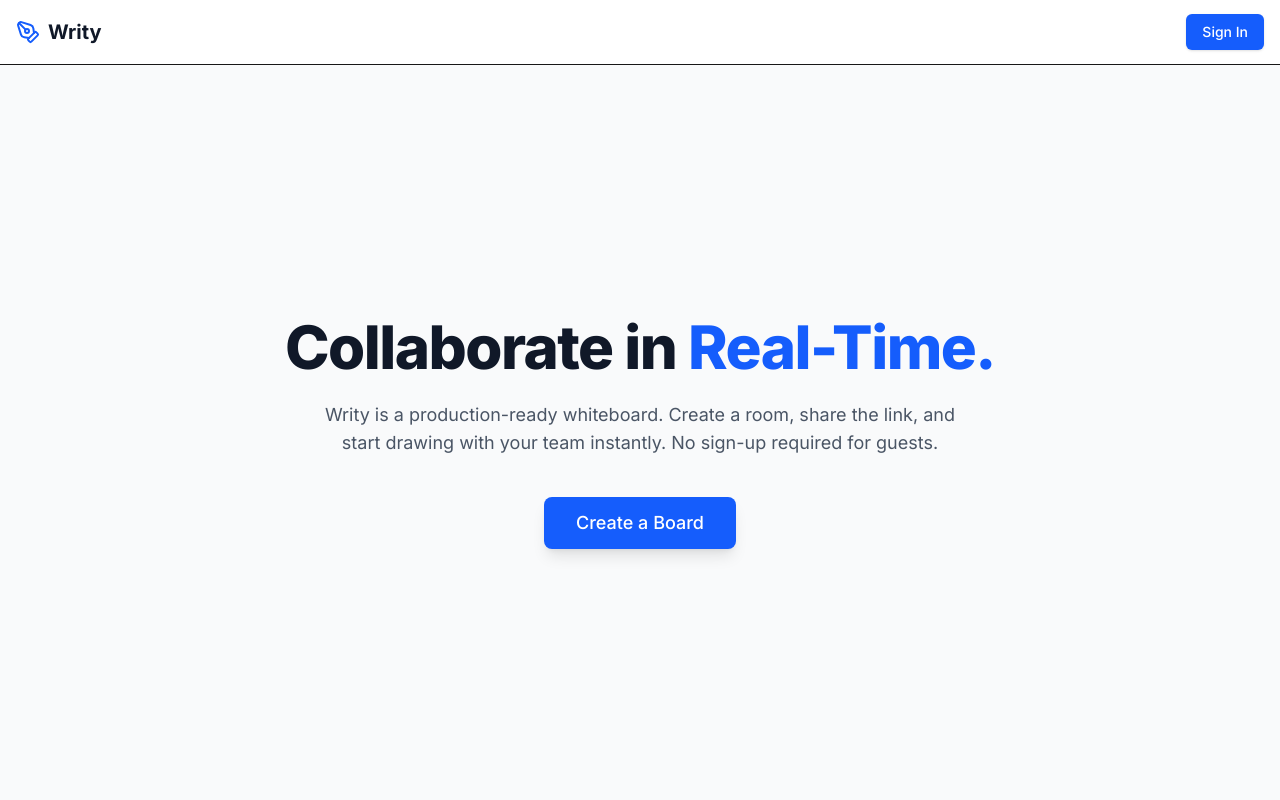
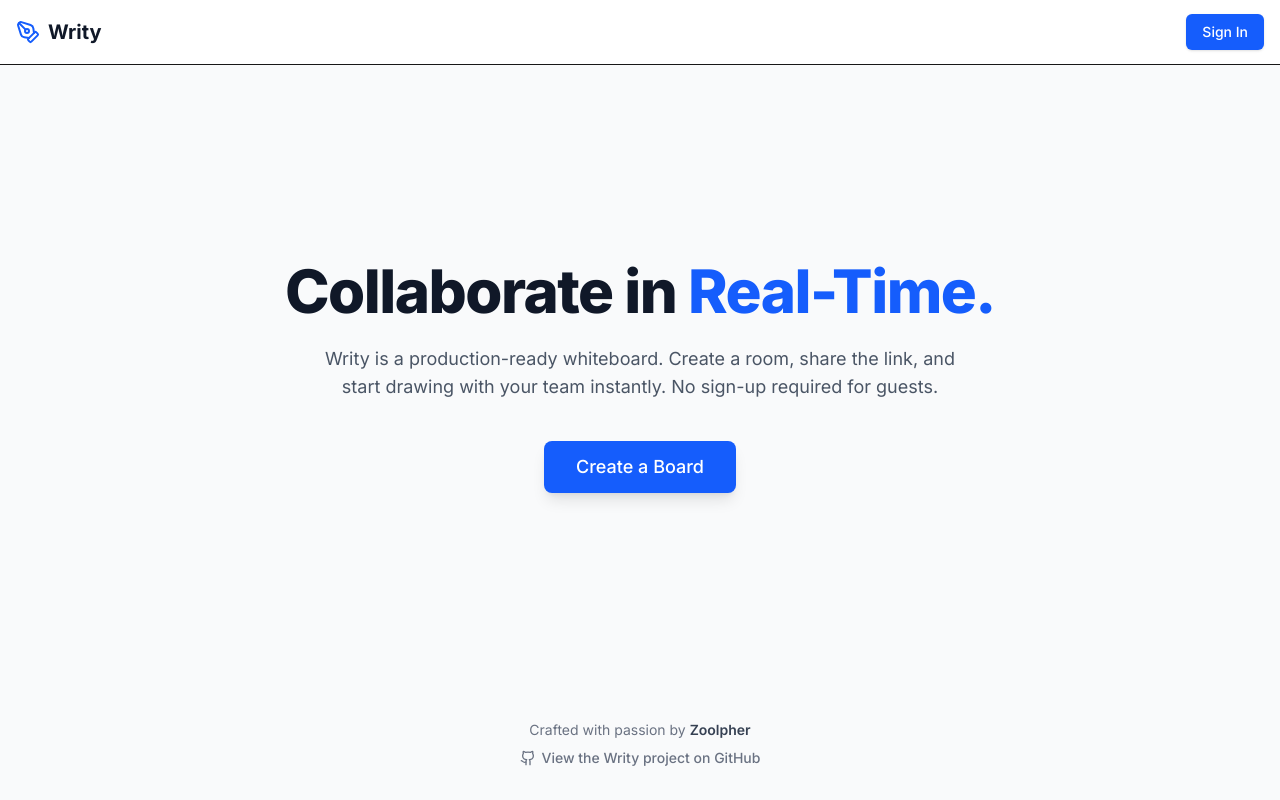
Before and after one commit to zoolpher/writy, a Next.js app: page / in a window 1280 px wide. Built offline with nearby package versions, Linux system fonts and the light colour scheme; no server answers.

Commit message:
feat: add Zoolpher creator attribution footer to landing page

```diff
--- a/src/app/page.tsx
+++ b/src/app/page.tsx
@@ -28,6 +28,37 @@
           )}
         </div>
       </main>
+
+      {/* Creator Attribution Footer */}
+      <footer className="w-full py-8 text-center text-sm text-gray-500 flex flex-col items-center justify-center gap-2">
+        <p>
+          Crafted with passion by <a href="https://github.com/Zoolpher" target="_blank" rel="noopener noreferrer" className="font-semibold text-gray-700 hover:text-blue-600 transition">Zoolpher</a>
+        </p>
+        <a
+          href="https://github.com/Zoolpher/Writy"
+          target="_blank"
+          rel="noopener noreferrer"
+          className="inline-flex items-center gap-1.5 text-gray-500 hover:text-gray-900 transition font-medium"
+        >
+          {/* Using a bulletproof raw SVG for GitHub to avoid Lucide versioning conflicts */}
+          <svg
+            xmlns="http://www.w3.org/2000/svg"
+            width="24"
+            height="24"
+            viewBox="0 0 24 24"
+            fill="none"
+            stroke="currentColor"
+            strokeWidth="2"
+            strokeLinecap="round"
+            strokeLinejoin="round"
+            className="w-4 h-4"
+          >
+            <path d="M15 22v-4a4.8 4.8 0 0 0-1-3.5c3 0 6-2 6-5.5.08-1.25-.27-2.48-1-3.5.28-1.15.28-2.35 0-3.5 0 0-1 0-3 1.5-2.64-.5-5.36-.5-8 0C6 2 5 2 5 2c-.3 1.15-.3 2.35 0 3.5A5.403 5.403 0 0 0 4 9c0 3.5 3 5.5 6 5.5-.39.49-.68 1.05-.85 1.65-.17.6-.22 1.23-.15 1.85v4" />
+            <path d="M9 18c-4.51 2-5-2-7-2" />
+          </svg>
+          <span>View the Writy project on GitHub</span>
+        </a>
+      </footer>
     </div>
   );
 }
```
